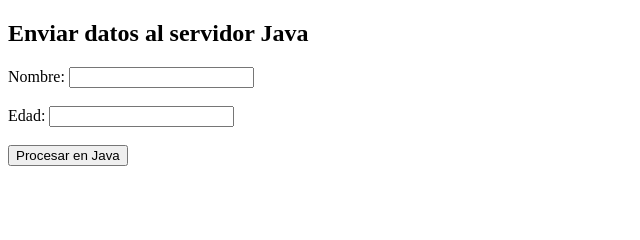
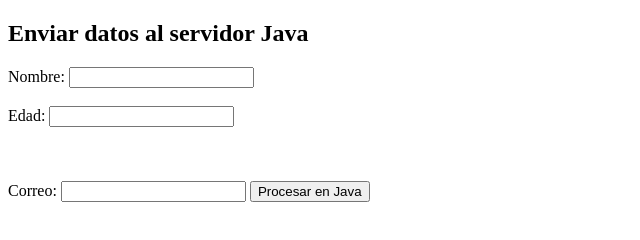
Before and after one commit to prodrigu-ux/practica-http-daw, a plain HTML site: page frontend/index.html in a window 1280 px wide. Shown: the whole page, without its empty margins (0-640 px from the left). Drawn offline with Linux system fonts and the light colour scheme.

Commit message:
Añade campo correo al formulario

```diff
--- a/frontend/index.html
+++ b/frontend/index.html
@@ -13,6 +13,9 @@
         <label for="edad">Edad:</label>
         <input type="number" id="edad" name="edad" required>
         <br><br>
+        <br><br>
+<label for="correo">Correo:</label>
+<input type="email" id="correo" name="correo" required>
         <button type="submit">Procesar en Java</button>
     </form>
 </body>
```
